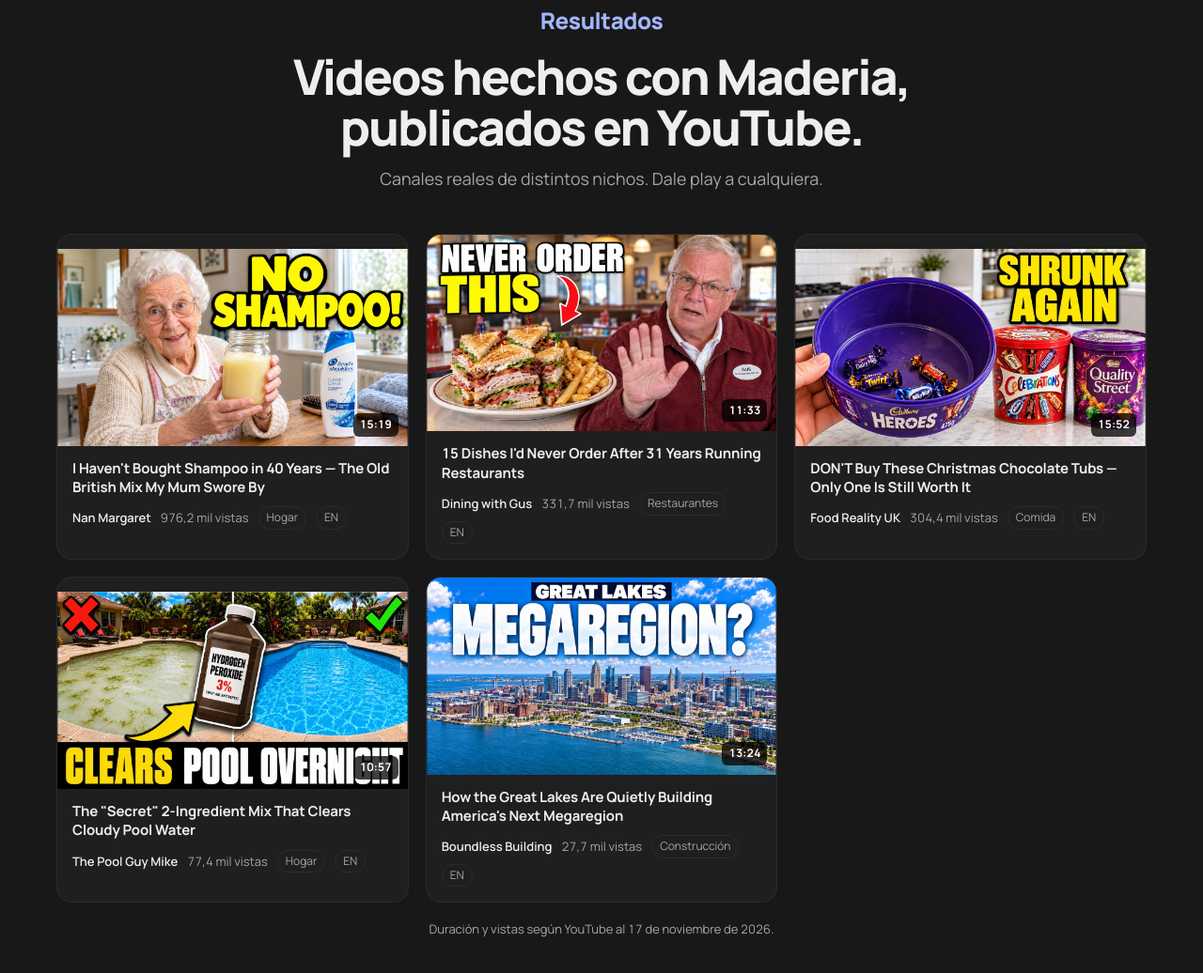
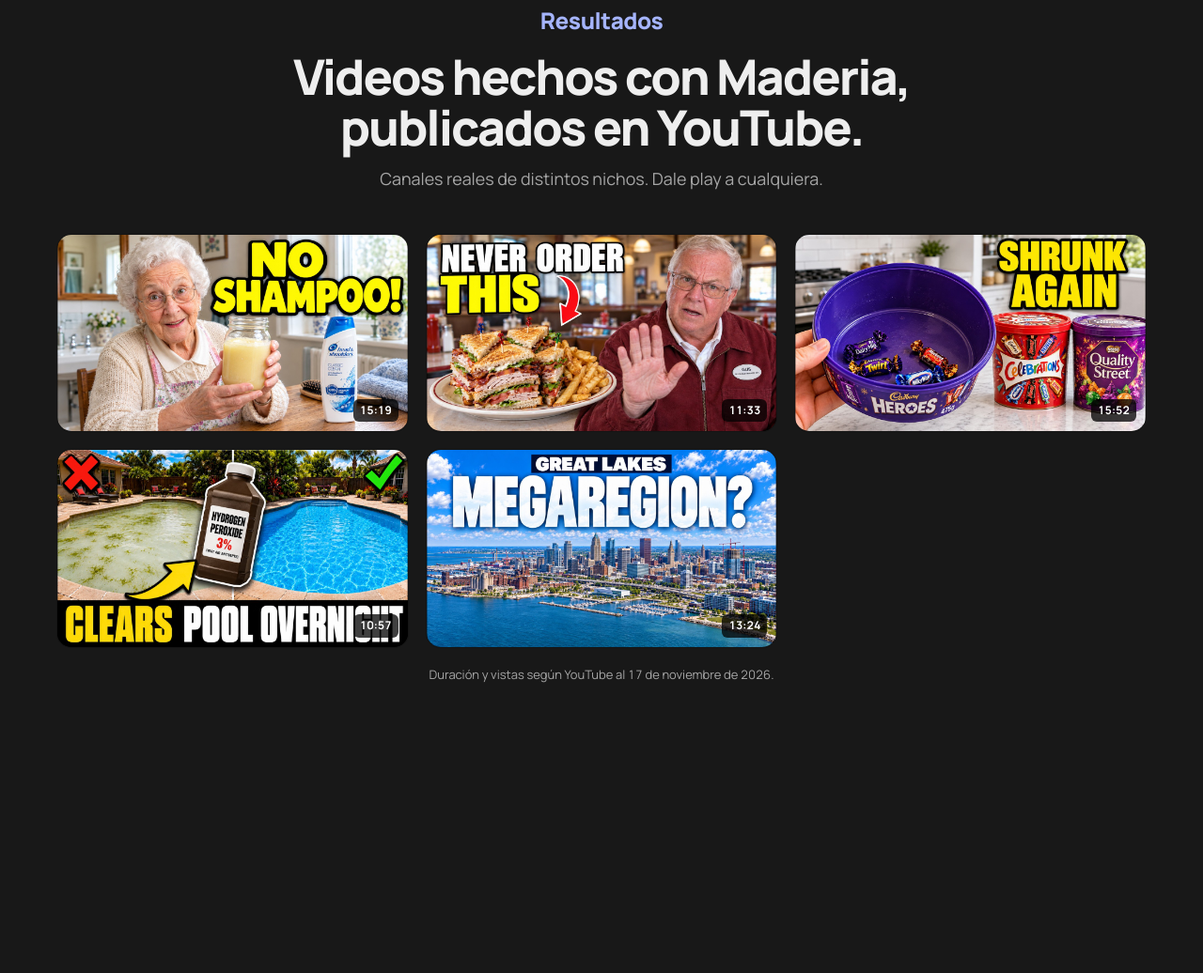
Before and after one commit to camilacalderon34-lgtm/maderia-landing, a plain HTML site: page public/index.html in a window 1280 px wide. Shown: the part 2135-3171 px from the top of the page at 94% size. After the commit the page ends 2975 px from the top, so only its background shows below. Drawn offline with Linux system fonts and the light colour scheme; animation ran at ten frames a second.

Commit message:
Resultados: tarjetas solo con miniatura; título, canal y vistas aparecen en el visor
Co-Authored-By: Claude Fable 5.1 <noreply@anthropic.com>
Claude-Session: https://claude.ai/code/session_01C3bm72rp1sfzMbTW3ukNXh

```diff
--- a/public/css/landing.css
+++ b/public/css/landing.css
@@ -204,9 +204,9 @@ button { font: inherit; color: inherit; }
 @media (prefers-reduced-motion: reduce) { .demo-play-ficha, .demo-play { transition: none; } }
 /* ===== 3. Resultados: rejilla de videos + visor ===== */
 .rejilla-videos { display: grid; gap: 18px; grid-template-columns: repeat(auto-fill, minmax(min(100%, 300px), 1fr)); }
-.tarjeta-video { display: block; width: 100%; text-align: left; background: var(--nogal-alto); border: 1px solid var(--borde); border-radius: 16px; overflow: hidden; padding: 0; cursor: pointer; color: inherit; transition: transform .2s, border-color .2s, box-shadow .2s; }
-.tarjeta-video:hover, .tarjeta-video:focus-visible { transform: translateY(-3px); border-color: #3A3A3A; box-shadow: 0 24px 50px rgba(0,0,0,.45); }
-.tarjeta-media { position: relative; aspect-ratio: 16 / 9; background: #000; overflow: hidden; }
+.tarjeta-video { display: flex; flex-direction: column; width: 100%; align-self: start; background: #000; border: 1px solid rgba(255,255,255,.08); border-radius: 16px; overflow: hidden; padding: 0; cursor: pointer; color: inherit; transition: transform .2s, border-color .2s, box-shadow .2s; }
+.tarjeta-video:hover, .tarjeta-video:focus-visible { transform: translateY(-3px); border-color: rgba(255,255,255,.2); box-shadow: 0 24px 50px rgba(0,0,0,.5); }
+.tarjeta-media { position: relative; width: 100%; aspect-ratio: 16 / 9; background: #000; overflow: hidden; }
 .tarjeta-media img { width: 100%; height: 100%; object-fit: cover; display: block; transition: transform .3s; }
 .tarjeta-video:hover .tarjeta-media img { transform: scale(1.03); }
 .tarjeta-play { position: absolute; inset: 0; display: grid; place-items: center; background: linear-gradient(180deg, rgba(0,0,0,0), rgba(0,0,0,.35)); opacity: 0; transition: opacity .2s; }
@@ -239,7 +239,9 @@ button { font: inherit; color: inherit; }
 .visor-ant { left: 12px; } .visor-sig { right: 12px; }
 .visor-flecha[disabled] { opacity: .3; cursor: default; }
 .visor-pie { display: flex; justify-content: space-between; align-items: baseline; gap: 16px; margin-top: 14px; }
-.visor-titulo { font-size: 15px; color: var(--hueso-bajo); font-weight: 500; }
+.visor-titulo { display: flex; flex-direction: column; gap: 3px; min-width: 0; }
+.visor-titulo b { font-size: 16px; font-weight: 700; color: var(--hueso); letter-spacing: -0.01em; }
+.visor-titulo span { font-size: 14px; color: var(--hueso-bajo); }
 .visor-contador { font-size: 13px; color: var(--hueso-bajo); font-variant-numeric: tabular-nums; white-space: nowrap; }
 .visor-tira { display: flex; gap: 10px; margin-top: 16px; overflow-x: auto; padding: 6px 2px 10px; scrollbar-width: none; }
 .visor-tira::-webkit-scrollbar { display: none; }
--- a/public/js/landing.js
+++ b/public/js/landing.js
@@ -139,20 +139,11 @@ function pintarResultados() {
   const cont = document.querySelector('[data-resultados]'); if (!cont) return;
   const d = T[lang] || T.es;
   cont.innerHTML = RESULTADOS.map((v, k) => `
-    <button type="button" class="tarjeta-video" data-abrir-video="${k}" aria-label="${d['res.ver']}: ${v.titulo}">
+    <button type="button" class="tarjeta-video" data-abrir-video="${k}" aria-label="${d['res.ver']}: ${v.titulo} · ${v.canal}" title="${v.titulo}">
       <div class="tarjeta-media">
         <img src="${v.thumb}" alt="" loading="lazy" decoding="async">
         <span class="tarjeta-play" aria-hidden="true"><span><svg viewBox="0 0 24 24" width="24" height="24"><path d="M8 5.5v13l11-6.5z" fill="currentColor"/></svg></span></span>
         <span class="tarjeta-dur">${v.duracion}</span>
-      </div>
-      <div class="tarjeta-cuerpo">
-        <h3>${v.titulo}</h3>
-        <div class="tarjeta-meta">
-          <span class="canal">${v.canal}</span>
-          <span>${vistasFmt(v.vistas)} ${d['res.vistas']}</span>
-          <span class="chip">${(CATEGORIAS[v.categoria] || {})[lang] || v.categoria}</span>
-          <span class="chip">${v.idioma}</span>
-        </div>
       </div>
     </button>`).join('');
 }
@@ -175,7 +166,7 @@ const visor = (() => {
     const v = RESULTADOS[actual];
     iframe.title = v.titulo;
     iframe.src = srcDe(v);
-    titulo.textContent = `${v.titulo} · ${v.canal}`;
+    titulo.innerHTML = `<b>${v.titulo}</b><span>${v.canal} · ${vistasFmt(v.vistas)} ${(T[lang] || T.es)['res.vistas']}</span>`;
     nEl.textContent = String(actual + 1);
     totalEl.textContent = String(RESULTADOS.length);
     tira.querySelectorAll('.visor-mini').forEach((b, i) => {
```
